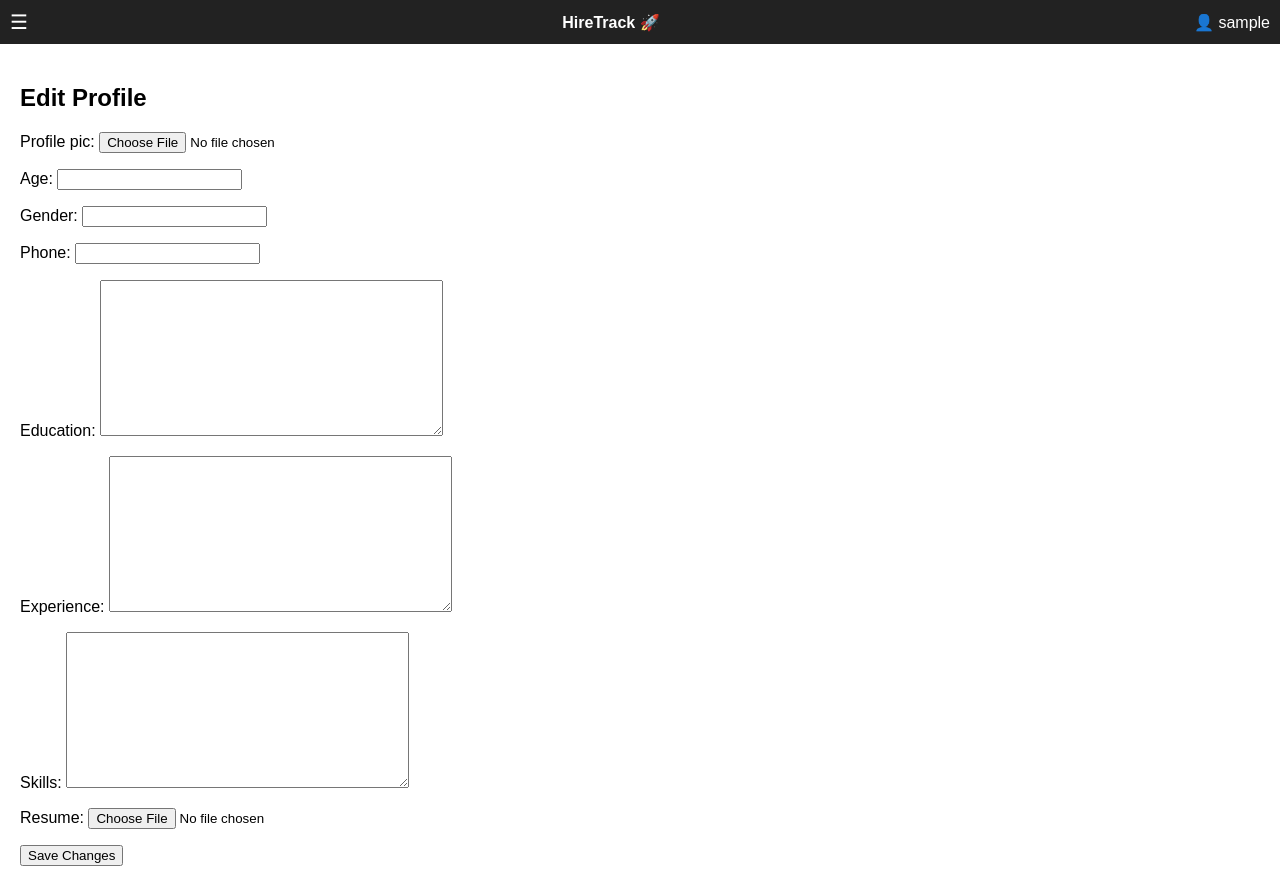
After one commit to Shinu-Cherian/hiretrack, a Django app: page /profile/edit/ in a window 1280 px wide. The commit adds this page. Run offline with Django 5.2, Linux system fonts and the light colour scheme; the visitor is signed in with stand-in values (Sample User, id 1); data comes from the database, SQL or seed files in the repository.

Commit message:
Added profile system with edit feature and improved UI

```diff
--- a/templates/base.html
+++ b/templates/base.html
@@ -50,11 +50,10 @@
             {% if user.is_authenticated %}
 
                 <!-- 👤 PROFILE -->
-                <div style="margin-bottom:20px;">
+                <a href="/profile/" style="text-decoration:none; color:inherit;">
                     <strong>👤 {{ user.username }}</strong><br>
                     <small>View Profile</small>
-                </div>
-
+                </a>
                 <hr>
 
                 <!-- 📂 MENU -->
@@ -67,7 +66,7 @@
                 <hr>
 
                 <!-- ⚙️ -->
-                <p><a href="#" style="text-decoration:none;">⚙️ Profile</a></p>
+                <p><a href="/settings/" style="text-decoration:none;">⚙️ Settings</a></p>
 
                 <hr>
 
--- /dev/null
+++ b/tracker/forms.py
@@ -0,0 +1,16 @@
+from django import forms
+from .models import Profile
+
+class ProfileForm(forms.ModelForm):
+    class Meta:
+        model = Profile
+        fields = [
+            'profile_pic',
+            'age',
+            'gender',
+            'phone',
+            'education',
+            'experience',
+            'skills',
+            'resume'
+        ]
--- /dev/null
+++ b/tracker/templates/edit_profile.html
@@ -0,0 +1,15 @@
+{% extends 'base.html' %}
+
+{% block content %}
+
+<h2>Edit Profile</h2>
+
+<form method="POST" enctype="multipart/form-data">
+    {% csrf_token %}
+
+    {{ form.as_p }}
+
+    <button type="submit">Save Changes</button>
+</form>
+
+{% endblock %}
--- a/tracker/urls.py
+++ b/tracker/urls.py
@@ -17,4 +17,6 @@ urlpatterns = [
     path('toggle-star-referral/<int:id>/', views.toggle_star_referral, name='toggle_star_referral'),
     path('starred/', views.starred_list, name='starred'),
     path('profile/', views.view_profile, name='profile'),
+    path('profile/edit/', views.edit_profile, name='edit_profile'),
+    path('settings/', views.settings_view, name='settings'),
 ]
--- a/tracker/views.py
+++ b/tracker/views.py
@@ -6,6 +6,7 @@ from datetime import date
 from django.contrib.auth.decorators import login_required
 from django.contrib.auth.models import User
 from django.contrib import messages
+from .forms import ProfileForm
 
 
 def home(request):
@@ -303,3 +304,25 @@ def view_profile(request):
     return render(request, 'profile.html', {
         'profile': profile
     })
+
+
+
+
+@login_required
+def edit_profile(request):
+    profile, created = Profile.objects.get_or_create(user=request.user)
+
+    if request.method == 'POST':
+        form = ProfileForm(request.POST, request.FILES, instance=profile)
+        if form.is_valid():
+            form.save()
+            return redirect('profile')   # save kazhinjal profile page il pokum
+    else:
+        form = ProfileForm(instance=profile)
+
+    return render(request, 'edit_profile.html', {'form': form})
+
+
+@login_required
+def settings_view(request):
+    return render(request, 'settings.html')
```
Also changed, not shown: tracker/templates/profile.html (+31 -7 lines), tracker/templates/settings.html (added, +10 -0 lines).
